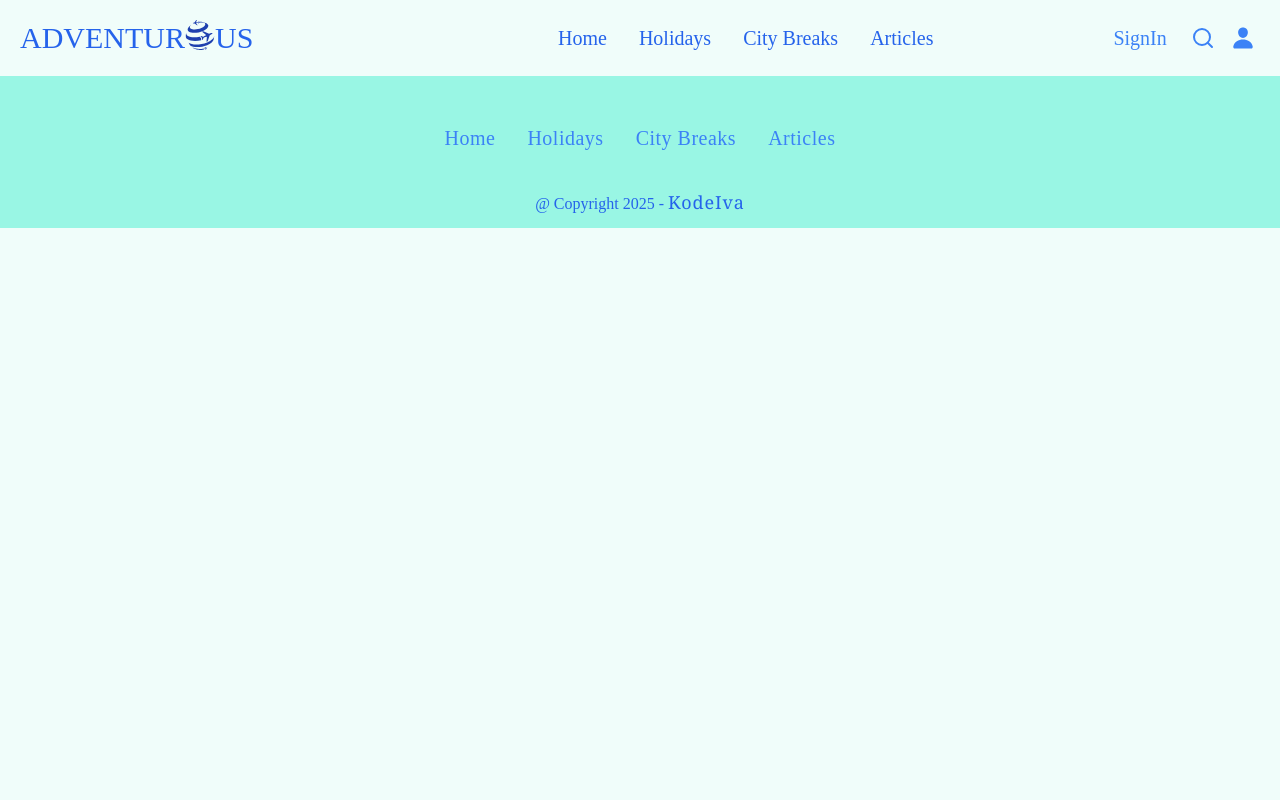
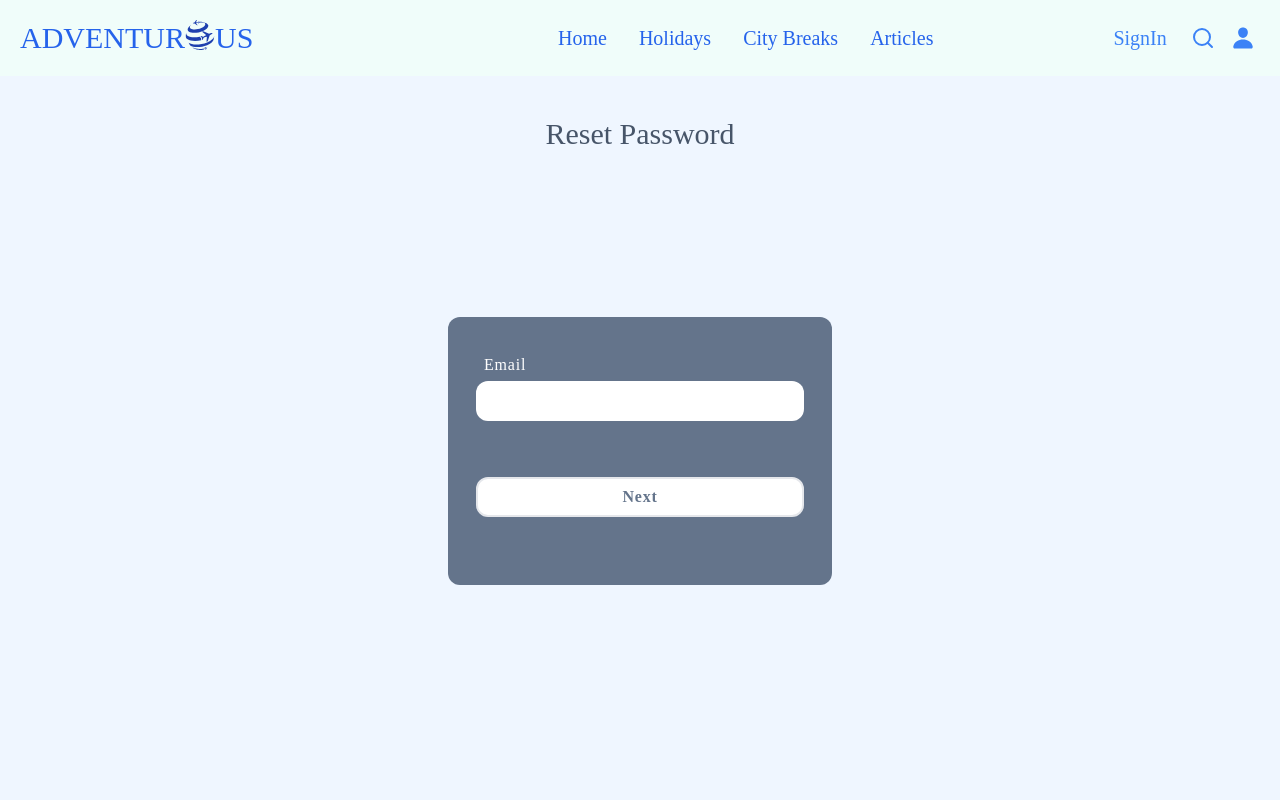
Before and after one commit to KodeIva/adventurous, a React (Create React App) app: page /reset_password in a window 1280 px wide. Shown: the top 800 px of the page. Built offline with nearby package versions, Linux system fonts and the light colour scheme.

Commit message:
Route created - '/reset_password'

```diff
--- a/src/App.js
+++ b/src/App.js
@@ -9,6 +9,7 @@ import Footer from './components/Footer';
 import ScrollToTop from 'react-scroll-to-top';
 import SignIn from './pages/SignIn';
 import Signup from './pages/Signup';
+import ResetPassword from './pages/ResetPassword';
 
 function App() {
   return (
@@ -22,6 +23,7 @@ function App() {
         <Route path='/articles' element={<Articles/>} />
         <Route path='/signin' element={<SignIn />} />
         <Route path='/signup' element={<Signup />} />
+        <Route path='/reset_password' element={<ResetPassword/>} />
       </Routes>
       <ScrollToTop smooth color='white' style={{display: 'flex', color: 'lightgreen', backgroundColor: 'lightgreen', justifyContent: 'center',borderRadius: '15%', alignItems: 'center',fontSize: '900', width: '50px'}}/>
       <Footer />
```
